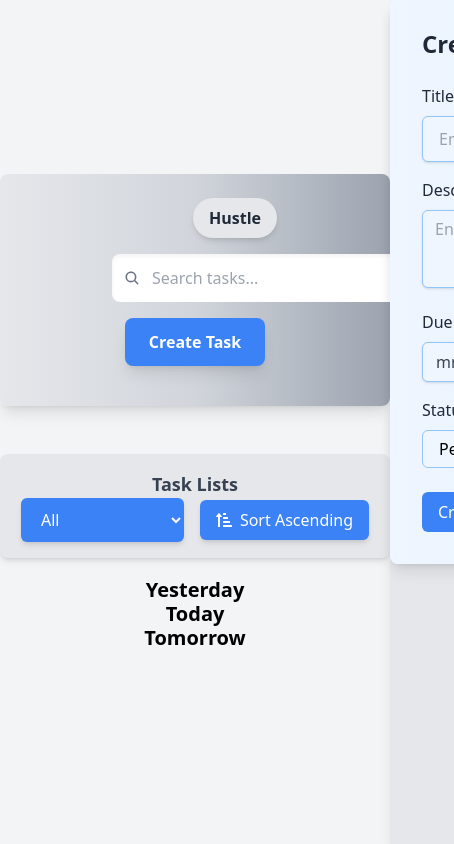
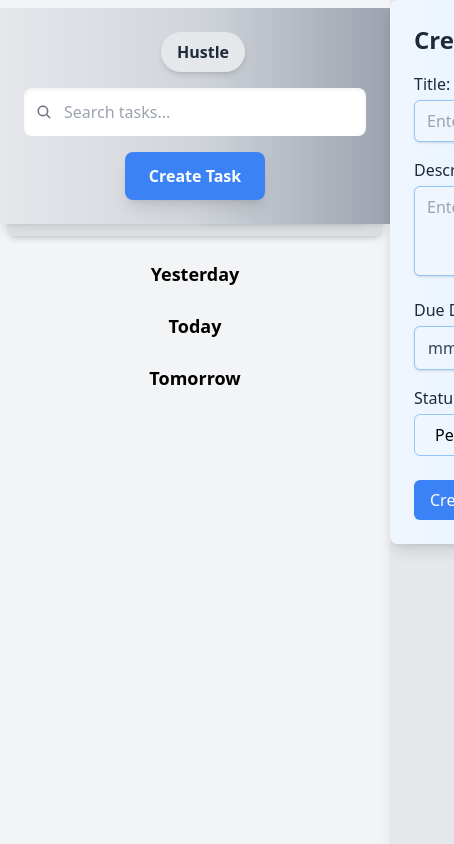
Before and after one commit to OptimizationGuru/HustleSpot, a React (Create React App) app: page / in a window 390 px wide. Shown: the whole page, 454 px wide, since content can reach past the window. Built offline with nearby package versions, Linux system fonts and the light colour scheme.

Commit message:
favicon added responsive

```diff
--- a/public/index.html
+++ b/public/index.html
@@ -2,7 +2,7 @@
 <html lang="en">
   <head>
     <meta charset="utf-8" />
-    <link rel="icon" href="%PUBLIC_URL%/faviconNew.png" />
+    <link rel="icon" href="%PUBLIC_URL%/favicon.png" />
 
     <meta name="viewport" content="width=device-width, initial-scale=1" />
     <meta name="theme-color" content="#000000" />
--- a/src/App.tsx
+++ b/src/App.tsx
@@ -8,11 +8,11 @@ import TaskList from './components/TaskList';
 function App() {
   return (
     <Provider store={store}>
-      <div className="w-screen h-screen flex flex-col gap-4 items-center justify-center bg-gray-100">
-        <div className="mx-auto w-screen h-auto text-center justify-center">
+      <div className="flex flex-col items-center justify-start min-h-screen bg-gray-100">
+        <div className="w-full">
           <Navbar />
         </div>
-        <div className="w-screen h-auto items-center justify-center overflow-y-auto">
+        <div className="flex-grow w-full overflow-y-auto">
           <TaskList />
         </div>
       </div>
--- a/src/components/EditTask/index.tsx
+++ b/src/components/EditTask/index.tsx
@@ -57,9 +57,11 @@ const EditTaskDialog: React.FC<EditTaskDialogProps> = ({
 
   return (
     <div className="fixed inset-0 flex items-center justify-center bg-black bg-opacity-50">
-      <div className="bg-gradient-to-r from-blue-50 to-blue-100 p-3 rounded-lg shadow-lg w-64 md:w-72">
+      <div className="bg-gradient-to-r from-blue-50 to-blue-100 p-3 sm:p-5 rounded-lg shadow-lg w-64 sm:w-72 md:w-80">
         <div className="flex justify-between items-center mb-2">
-          <h2 className="text-xl font-semibold text-gray-800">Edit Task</h2>
+          <h2 className="text-lg sm:text-xl font-semibold text-gray-800">
+            Edit Task
+          </h2>
           <button
             type="button"
             onClick={onClose}
@@ -138,14 +140,14 @@ const EditTaskDialog: React.FC<EditTaskDialogProps> = ({
           <div className="flex justify-between mt-2">
             <button
               type="submit"
-              className="bg-blue-500 hover:bg-blue-600 text-white py-1.5 px-2.5 rounded-md focus:outline-none focus:ring-2 focus:ring-blue-400"
+              className="bg-blue-500 hover:bg-blue-600 text-white py-1.5 px-2 rounded-md focus:outline-none focus:ring-2 focus:ring-blue-400"
             >
               Update Task
             </button>
             <button
               type="button"
               onClick={onClose}
-              className="bg-gray-500 hover:bg-gray-600 text-white py-1.5 px-2.5 rounded-md focus:outline-none focus:ring-2 focus:ring-gray-400"
+              className="bg-gray-500 hover:bg-gray-600 text-white py-1.5 px-2 rounded-md focus:outline-none focus:ring-2 focus:ring-gray-400"
             >
               Cancel
             </button>
--- a/src/components/Navbar/index.tsx
+++ b/src/components/Navbar/index.tsx
@@ -12,35 +12,33 @@ const Navbar = () => {
     setIsSidebarOpen(false);
   };
   return (
-    <div className="flex flex-col md:flex-row items-center justify-between gap-4 p-6 rounded-lg shadow-lg bg-gradient-to-r from-gray-200 via-gray-300 to-gray-400 w-screen h-auto">
-      <div className="flex items-center gap-2 ml-20">
+    <div className="flex flex-col md:flex-row items-center justify-between gap-4 p-6 bg-gradient-to-r from-gray-200 via-gray-300 to-gray-400 w-full shadow-lg fixed top-0 z-50 mt-2">
+      <div className="flex items-center gap-2 ml-4 md:ml-20">
         <span className="px-4 py-2 bg-gray-200 text-gray-800 font-semibold rounded-full shadow-md">
           Hustle
         </span>
       </div>
 
-      <div className="flex ml-44 flex-grow max-w-md w-full relative">
+      <div className="flex flex-grow max-w-md w-full relative mx-4">
         <IoSearch className="absolute left-3 top-1/2 transform -translate-y-1/2 text-gray-500" />
         <input
           type="text"
           placeholder="Search tasks..."
-          className="w-full p-3 pl-10 rounded-lg shadow-inner text-gray-700 bg-white focus:outline-none focus:ring-2 focus:ring-gray-400 inset-0"
+          className="w-full p-3 pl-10 rounded-lg shadow-inner text-gray-700 bg-white focus:outline-none focus:ring-2 focus:ring-gray-400"
         />
       </div>
 
-      <div className="flex items-center">
+      <div className="flex items-center mx-4">
         <button
           onClick={handleCreateButtonClick}
-          className="px-6 py-3  font-semibold rounded-lg shadow-lg bg-blue-500 text-white hover:bg-blue-600 transition-all duration-300"
+          className="px-6 py-3 font-semibold rounded-lg shadow-lg bg-blue-500 text-white hover:bg-blue-600 transition-all duration-300"
         >
           Create Task
         </button>
       </div>
-      <div className="flex items-center">
-        <Sidebar isOpen={isSidebarOpen} onClose={handleCloseSidebar}>
-          <NewTask onClose={handleCloseSidebar} />
-        </Sidebar>
-      </div>
+      <Sidebar isOpen={isSidebarOpen} onClose={handleCloseSidebar}>
+        <NewTask onClose={handleCloseSidebar} />
+      </Sidebar>
     </div>
   );
 };
--- a/src/components/TaskCard/index.tsx
+++ b/src/components/TaskCard/index.tsx
@@ -30,45 +30,47 @@ const TaskCard: React.FC<TaskCardProps> = ({ taskDetails, onUpdate }) => {
   const formattedDueDate = formatToIndianDate(taskDetails?.dueDate);
 
   return (
-    <div className="relative w-80 md:w-96 flex flex-col gap-6 items-center justify-center mx-auto shadow-2xl rounded-xl bg-gradient-to-b from-blue-50 to-blue-100 p-8 m-8 border border-blue-300 transition-transform transform hover:scale-105 hover:shadow-3xl">
+    <div className="relative w-full max-w-xs sm:max-w-sm md:max-w-md flex flex-col gap-6 items-center justify-center mx-auto shadow-2xl rounded-xl bg-gradient-to-b from-blue-50 to-blue-100 p-6 sm:p-8 m-4 md:m-8 border border-blue-300 transition-transform transform hover:scale-105 hover:shadow-3xl">
       <div className="absolute top-4 right-4 flex gap-2">
         <span
-          className={`${statusColor} text-white text-xs font-semibold px-4 py-2 rounded-2xl shadow-md`}
+          className={`${statusColor} text-white text-xs font-semibold px-3 py-1 sm:px-4 sm:py-2 rounded-2xl shadow-md`}
         >
           {statusLabel}
         </span>
         <span
-          className="bg-blue-500 text-white text-xs font-semibold p-2 rounded-full shadow-md hover:bg-blue-600 transition duration-300 cursor-pointer"
+          className="bg-blue-500 text-white text-xs font-semibold p-1.5 sm:p-2 rounded-full shadow-md hover:bg-blue-600 transition duration-300 cursor-pointer"
           onClick={handleEditClick}
         >
           <CiEdit size={20} />
         </span>
-        <span className="bg-red-500 text-white text-xs font-semibold p-2 rounded-full shadow-md hover:bg-red-600 transition duration-300 cursor-pointer">
+        <span className="bg-red-500 text-white text-xs font-semibold p-1.5 sm:p-2 rounded-full shadow-md hover:bg-red-600 transition duration-300 cursor-pointer">
           <CiTrash size={20} onClick={() => deleteTaskbyId(taskDetails.id)} />
         </span>
       </div>
 
-      <div className="w-full flex items-center gap-4 mt-12">
+      <div className="w-full flex items-center gap-3 sm:gap-4 mt-10 sm:mt-12">
         <span className="bg-purple-200 text-purple-800 text-xs font-semibold px-3 py-1 rounded-full shadow-md">
           Title
         </span>
-        <p className="text-gray-800 font-semibold text-lg truncate">
+        <p className="text-gray-800 font-semibold text-sm sm:text-lg truncate">
           {taskDetails?.title}
         </p>
       </div>
 
-      <div className="w-full flex flex-col gap-2">
+      <div className="w-full flex flex-col gap-1 sm:gap-2">
         <span className="bg-blue-200 text-blue-800 text-xs font-semibold px-3 py-1 rounded-full shadow-md">
           Description
         </span>
-        <p className="text-gray-700 text-sm truncate">{taskDetails?.desc}</p>
+        <p className="text-gray-700 text-xs sm:text-sm truncate">
+          {taskDetails?.desc}
+        </p>
       </div>
 
-      <div className="w-full flex flex-col gap-2">
+      <div className="w-full flex flex-col gap-1 sm:gap-2">
         <span className="bg-green-200 text-green-800 text-xs font-semibold px-3 py-1 rounded-full shadow-md">
           Due Date
         </span>
-        <p className="text-gray-700 text-sm">{formattedDueDate}</p>
+        <p className="text-gray-700 text-xs sm:text-sm">{formattedDueDate}</p>
       </div>
 
       <EditTaskDialog
--- a/src/components/TaskList/index.tsx
+++ b/src/components/TaskList/index.tsx
@@ -17,8 +17,6 @@ const TaskList = () => {
   const [isFiltered, setIsFiltered] = useState(false);
   const [isDefaultView, setIsDefaultView] = useState(true);
   const [currentStatus, setCurrentStatus] = useState<TaskStatus | null>(null);
-
-
 
   const FilterTaskbyStatus = useCallback(
     (status: TaskStatus) => {
@@ -88,16 +86,17 @@ const TaskList = () => {
   }
 
   return (
-    <div className="w-screen flex flex-col items-center gap-8 my-8">
+    <div className="w-full flex flex-col items-center gap-6 sm:gap-8 mt-28 px-2 sm:px-4 lg:px-8">
       <TaskListHeader onSelect={FilterTaskbyStatus} onSort={SortTasks} />
       <div
-        className={`w-full max-w-7xl ${
+        className={`w-full max-w-6xl ${
           isSortActive || isFiltered
-            ? 'flex flex-wrap justify-evenly gap-6'
-            : 'grid grid-cols-1 md:grid-cols-3 gap-6'
+            ? 'flex flex-wrap justify-center gap-4 sm:gap-6'
+            : 'grid grid-cols-1 sm:grid-cols-2 lg:grid-cols-3 gap-4 sm:gap-6'
         }`}
       >
         {isSortActive || isFiltered ? (
+          displayTasks.length > 0 ? (
             displayTasks.map((task: Task) => (
               <TaskCard
                 key={task.id}
@@ -106,10 +105,17 @@ const TaskList = () => {
               />
             ))
           ) : (
+            <div className="flex flex-col items-center justify-center w-full p-4 border border-gray-300 rounded-lg shadow-md">
+              <p className="text-lg font-semibold text-gray-700">
+                No Tasks Listed
+              </p>
+            </div>
+          )
+        ) : (
           <>
-            <div className="flex flex-col gap-0 items-center justify-center">
-              <p className="text-xl font-bold -my-4">Yesterday</p>
-              <div className="flex flex-col flex-wrap items-center justify-center gap-6">
+            <div className="flex flex-col gap-2 sm:gap-4 items-center justify-center w-full">
+              <p className="text-lg sm:text-xl font-bold">Yesterday</p>
+              <div className="flex flex-col flex-wrap items-center justify-center gap-4 sm:gap-6 w-full">
                 {filterTasksByDefaultDates(activeTaskList).tasksYesterday.map(
                   (task: Task) => (
                     <TaskCard
@@ -121,9 +127,9 @@ const TaskList = () => {
                 )}
               </div>
             </div>
-            <div className="flex flex-col gap-0 items-center justify-center">
-              <p className="text-xl font-bold -my-4">Today</p>
-              <div className="flex flex-col flex-wrap items-center justify-center gap-6">
+            <div className="flex flex-col gap-2 sm:gap-4 items-center justify-center w-full">
+              <p className="text-lg sm:text-xl font-bold">Today</p>
+              <div className="flex flex-col flex-wrap items-center justify-center gap-4 sm:gap-6 w-full">
                 {filterTasksByDefaultDates(activeTaskList).tasksToday.map(
                   (task: Task) => (
                     <TaskCard
@@ -135,9 +141,9 @@ const TaskList = () => {
                 )}
               </div>
             </div>
-            <div className="flex flex-col gap-0 items-center justify-center">
-              <p className="text-xl font-bold -my-4">Tomorrow</p>
-              <div className="flex flex-col flex-wrap items-center justify-center gap-6">
+            <div className="flex flex-col gap-2 sm:gap-4 items-center justify-center w-full">
+              <p className="text-lg sm:text-xl font-bold">Tomorrow</p>
+              <div className="flex flex-col flex-wrap items-center justify-center gap-4 sm:gap-6 w-full">
                 {filterTasksByDefaultDates(activeTaskList).tasksTomorrow.map(
                   (task: Task) => (
                     <TaskCard
```
Also changed, not shown: src/components/CreateTask/index.tsx (+13 -13 lines), public/favicon.png (added). Lines whose indentation alone changed are shown as unchanged.
